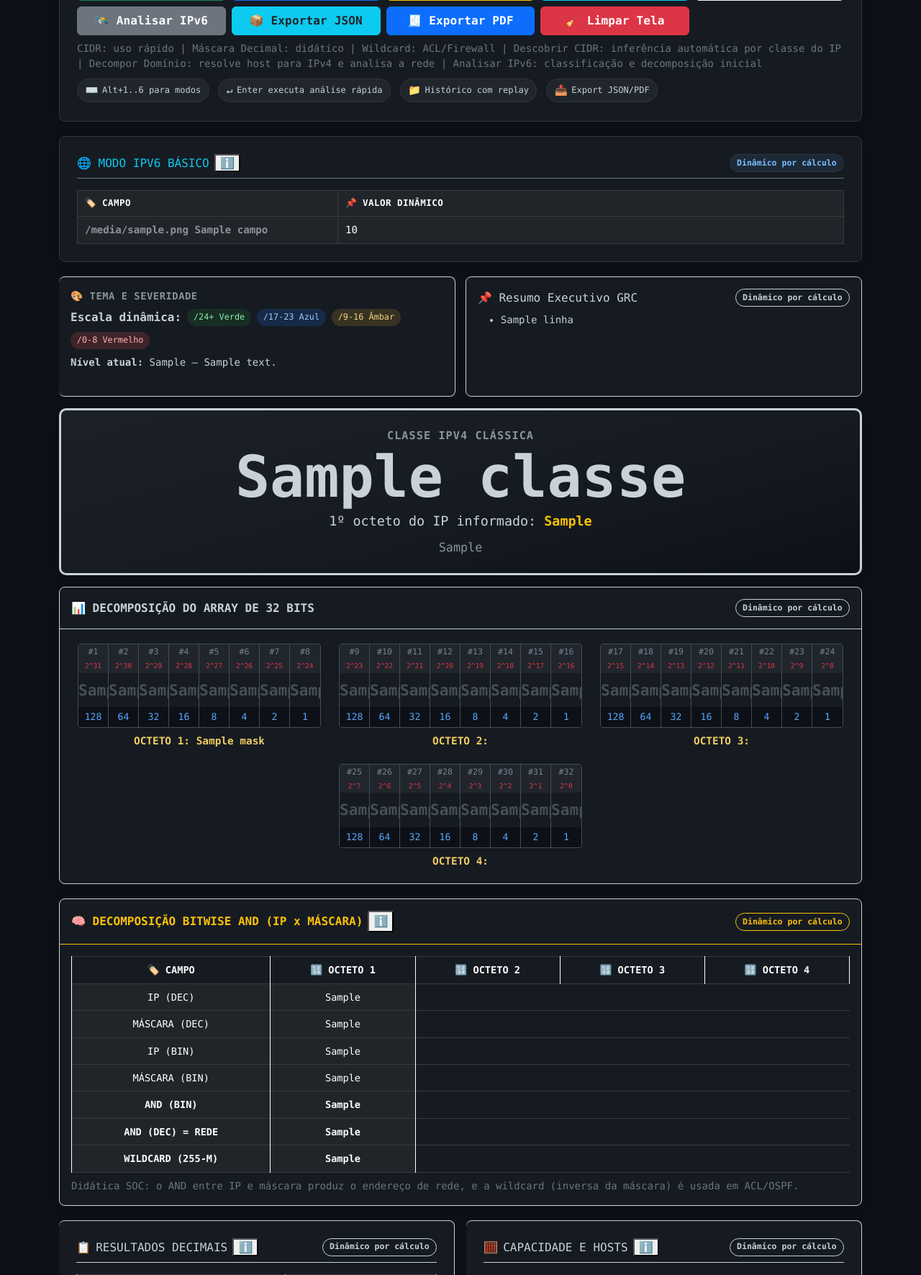
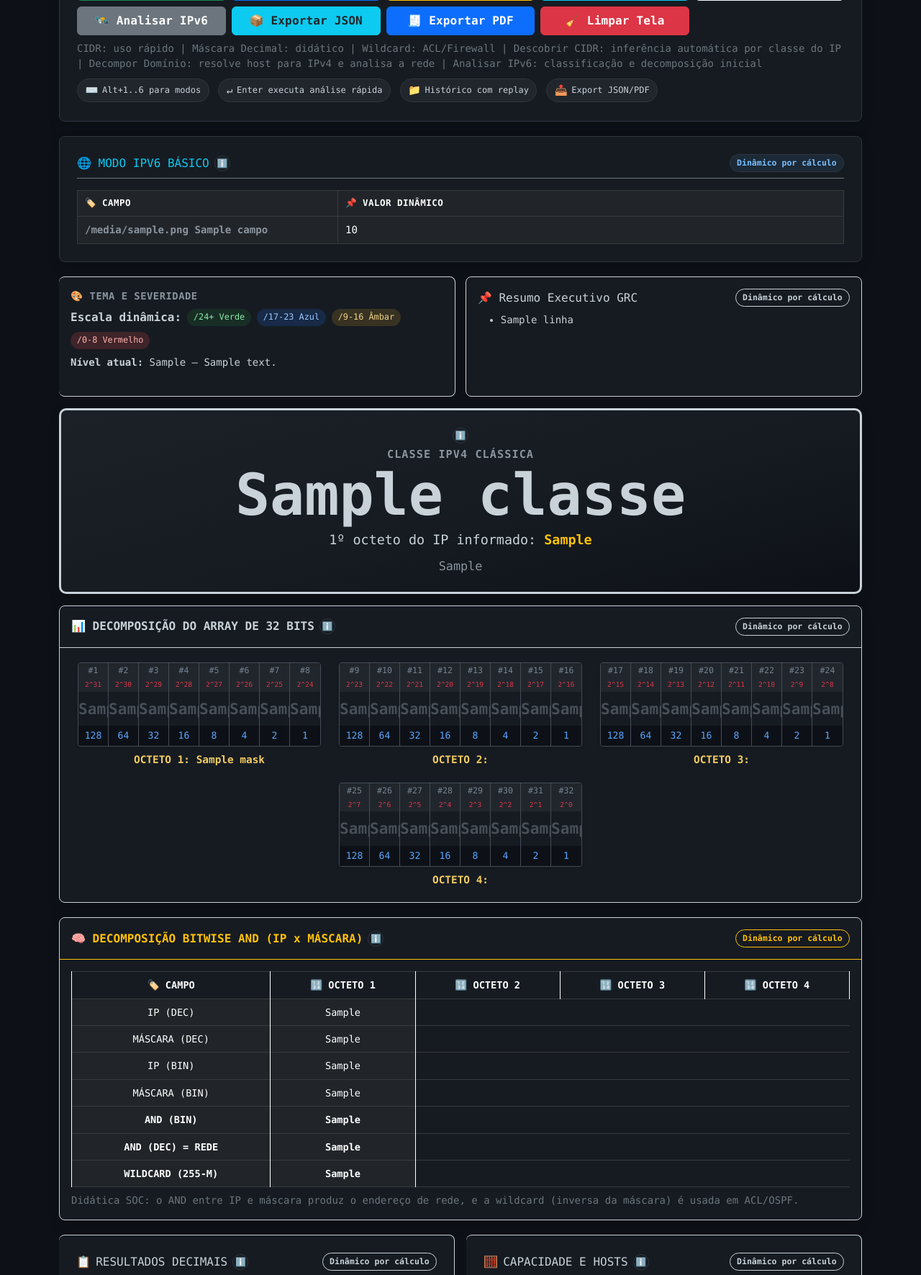
Before and after one commit to carmipa/FRAMEWORK_DE_REDES_ANALISE_DIDATICA_AVANCADA, a Flask app: template templates/index.html in a window 1280 px wide. Shown: the part 560-2331 px from the top of the page at 72% size. Run offline with Flask 3, Linux system fonts and the light colour scheme; the template is opened without the code that fills it: most values are stand-ins (such as "Sample title", 1, 10 or a date in 2020).

Commit message:
feat: implement UI styling and structure for network analysis dashboard

```diff
--- a/static/css/app.css
+++ b/static/css/app.css
@@ -211,6 +211,48 @@
             padding: 0.08rem 0.35rem;
             display: inline-block;
             margin-bottom: 0.15rem;
+        }
+        .and-table tbody tr,
+        .ipv6-table tbody tr,
+        .resultados-table tbody tr,
+        .resumo-table tbody tr,
+        .termos-table tbody tr,
+        .regua-table tbody tr,
+        .ref-table tbody tr,
+        .conv-table tbody tr,
+        .cmd-table tbody tr {
+            transition: background-color 0.18s ease, box-shadow 0.18s ease;
+        }
+        .and-table tbody tr:hover,
+        .ipv6-table tbody tr:hover,
+        .resultados-table tbody tr:hover,
+        .resumo-table tbody tr:hover,
+        .termos-table tbody tr:hover,
+        .regua-table tbody tr:hover,
+        .ref-table tbody tr:hover,
+        .conv-table tbody tr:hover,
+        .cmd-table tbody tr:hover {
+            background-color: rgba(88, 166, 255, 0.10);
+            box-shadow: inset 0 0 0 1px rgba(121, 192, 255, 0.28);
+        }
+        .help-hint-btn {
+            background: transparent;
+            border: 1px solid #30363d;
+            color: #79c0ff;
+            border-radius: 999px;
+            width: 22px;
+            height: 22px;
+            font-size: 0.75rem;
+            line-height: 1;
+            display: inline-flex;
+            align-items: center;
+            justify-content: center;
+            cursor: pointer;
+            padding: 0;
+        }
+        .help-hint-btn:hover {
+            background: rgba(121, 192, 255, 0.14);
+            border-color: #79c0ff;
         }
         .conv-table th, .conv-table td {
             font-size: 0.82rem;
--- a/templates/index.html
+++ b/templates/index.html
@@ -223,6 +223,9 @@
     </div>
     {% if res.somente_mascara %}
     <div class="classe-destaque cv-outros card-tech shadow mb-3 py-4 px-3 text-center">
+        <div class="d-flex justify-content-center mb-1">
+            <button type="button" class="help-hint-btn" data-bs-toggle="popover" data-bs-trigger="hover focus" data-bs-placement="top" title="Classe IPv4 didática" data-bs-content="Bloco visual para identificar classe IPv4 pelo primeiro octeto e reforçar a faixa clássica correspondente.">ℹ️</button>
+        </div>
         <div class="classe-destaque-rotulo">Modo só máscara (sem IP)</div>
         <div class="classe-destaque-valor">/{{ res.cidr }}</div>
         <div class="classe-destaque-octeto">Máscara: <span class="text-warning fw-bold">{{ res.mask }}</span></div>
@@ -230,6 +233,9 @@
     </div>
     {% else %}
     <div class="classe-destaque cv-{{ res.classe_variant }} card-tech shadow mb-3 py-4 px-3 text-center">
+        <div class="d-flex justify-content-center mb-1">
+            <button type="button" class="help-hint-btn" data-bs-toggle="popover" data-bs-trigger="hover focus" data-bs-placement="top" title="Classe IPv4 didática" data-bs-content="Bloco visual para identificar classe IPv4 pelo primeiro octeto e reforçar a faixa clássica correspondente.">ℹ️</button>
+        </div>
         <div class="classe-destaque-rotulo">Classe IPv4 clássica</div>
         <div class="classe-destaque-valor">{{ res.classe }}</div>
         <div class="classe-destaque-octeto">1º octeto do IP informado: <span class="text-warning fw-bold">{{ res.primeiro_octeto }}</span></div>
@@ -239,7 +245,9 @@
 
     <div class="card-tech shadow">
         <div class="p-3 border-bottom border-secondary text-info fw-bold d-flex flex-wrap justify-content-between align-items-center gap-2">
-            <span>📊 DECOMPOSIÇÃO DO ARRAY DE 32 BITS</span>
+            <span class="icon-title">📊 DECOMPOSIÇÃO DO ARRAY DE 32 BITS
+                <button type="button" class="help-hint-btn" data-bs-toggle="popover" data-bs-trigger="hover focus" data-bs-placement="top" title="Array de 32 bits" data-bs-content="Mostra os 32 bits da máscara por octeto. Bits 1 definem rede e bits 0 definem host, conforme o CIDR.">ℹ️</button>
+            </span>
             <span class="calc-tag calc-tag-dyn">Dinâmico por cálculo</span>
         </div>
         <div class="bit-container">
@@ -525,7 +533,9 @@
     {% if res.tabela_referencia %}
     <div class="card-tech shadow mt-3">
         <div class="p-3 border-bottom border-secondary text-info fw-bold d-flex flex-wrap justify-content-between align-items-center gap-2">
-            <span>📚 TABELA DE REFERÊNCIA DINÂMICA (OCTETO {{ res.octeto_referencia }})</span>
+            <span class="icon-title">📚 TABELA DE REFERÊNCIA DINÂMICA (OCTETO {{ res.octeto_referencia }})
+                <button type="button" class="help-hint-btn" data-bs-toggle="popover" data-bs-trigger="hover focus" data-bs-placement="top" title="Tabela de referência dinâmica" data-bs-content="Tabela comparativa de pesos binários, variação, IPs por bloco, máscara e barra para o octeto em foco.">ℹ️</button>
+            </span>
             <span class="calc-tag calc-tag-dyn">Dinâmico por cálculo</span>
         </div>
         <div class="p-3 table-responsive">
@@ -570,7 +580,9 @@
     {% if res.tabela_conversao_bits %}
     <div class="card-tech shadow mt-3">
         <div class="p-3 border-bottom border-secondary text-warning fw-bold d-flex flex-wrap justify-content-between align-items-center gap-2">
-            <span>🔄 TABELA DE CONVERSÃO (BITS, BYTES, BINÁRIO E DECIMAL)</span>
+            <span class="icon-title">🔄 TABELA DE CONVERSÃO (BITS, BYTES, BINÁRIO E DECIMAL)
+                <button type="button" class="help-hint-btn" data-bs-toggle="popover" data-bs-trigger="hover focus" data-bs-placement="top" title="Conversão de unidades" data-bs-content="Conecta potências de 2 com bits/bytes e mostra a aplicação prática no cálculo atual da sub-rede.">ℹ️</button>
+            </span>
             <span class="calc-tag calc-tag-mix">Misto (referência + cálculo atual)</span>
         </div>
         <div class="p-3">
@@ -747,6 +759,8 @@
 <script>
     const tooltipTriggerList = document.querySelectorAll('[data-bs-toggle="tooltip"]');
     [...tooltipTriggerList].forEach((tooltipTriggerEl) => new bootstrap.Tooltip(tooltipTriggerEl));
+    const popoverTriggerList = document.querySelectorAll('[data-bs-toggle="popover"]');
+    [...popoverTriggerList].forEach((popoverTriggerEl) => new bootstrap.Popover(popoverTriggerEl));
 
     const form = document.getElementById('calc-form');
     if (form) {
```
Also changed, not shown: consulta_history.json (+30 -28 lines), README.md.
